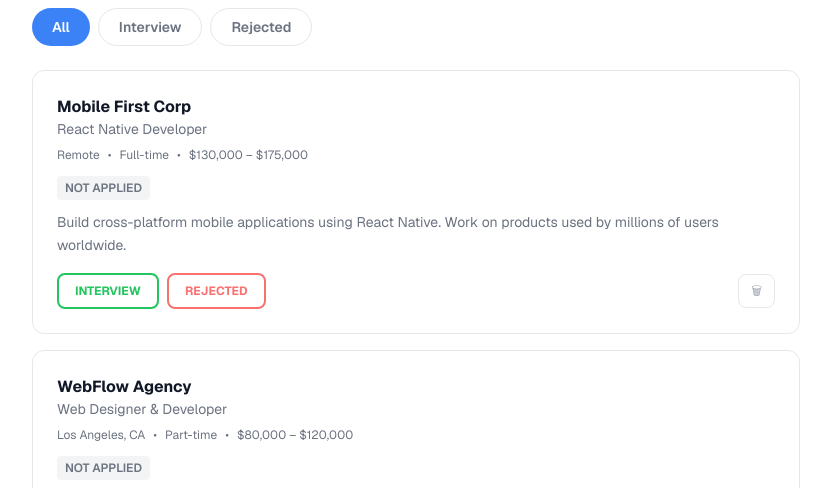
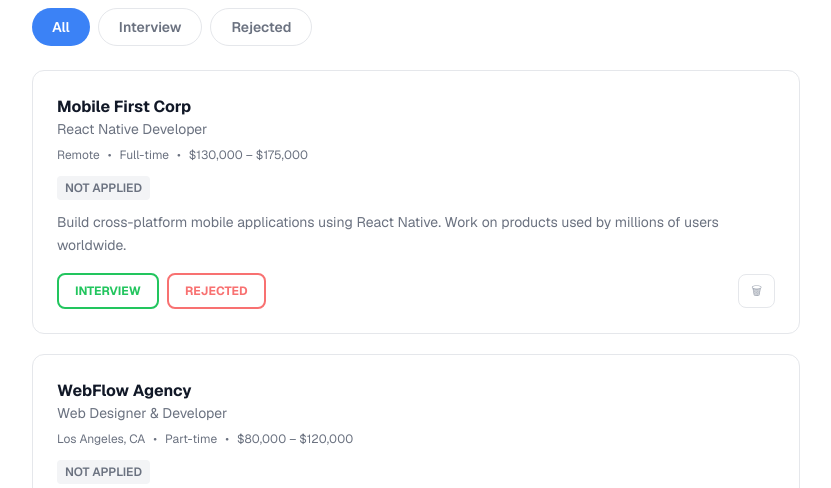
Before and after one commit to mouislambd/job-tracker, a plain HTML site: page index.html in a window 1280 px wide. Shown: the part 270-758 px from the top of the page, 224-1055 px from the left. Drawn offline with nearby package versions, Linux system fonts and the light colour scheme.

Commit message:
card section modify

```diff
--- a/index.html
+++ b/index.html
@@ -65,9 +65,8 @@
                 class="tab-btn px-5 py-2 rounded-full text-sm font-semibold text-gray-500 border border-gray-200 hover:bg-gray-100"
                 data-tab="rejected">Rejected</button>
         </div>
-
-        <!-- Cards -->
-        <div id="jobs-grid" class="flex flex-col gap-4"></div>
+     <!-- Cards -->
+      <div id="jobs-grid" class="flex flex-col gap-5"></div>
 
         <!-- Empty State -->
         <div id="empty-state" class="hidden text-center py-20 text-gray-500">
```
Also changed, not shown: 1 other file.
